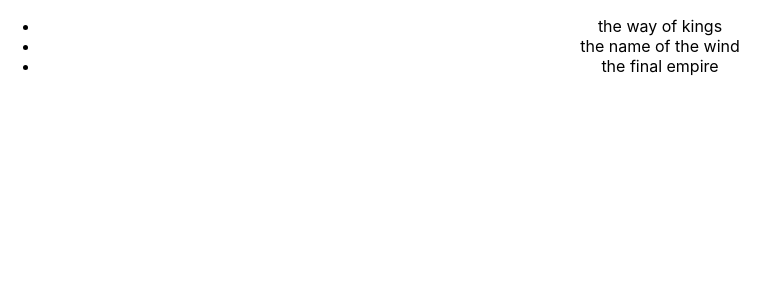
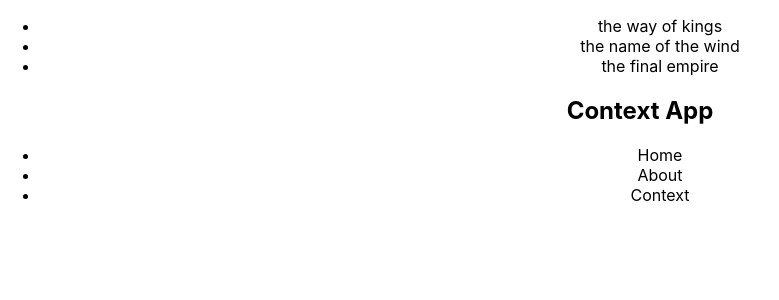
Before and after one commit to JohnKimaiyo/react_vol_9, a React (Create React App) app: page / in a window 1280 px wide. Shown: the top 300 px of the page, without its empty margins (0-779 px from the left). Built offline with nearby package versions, Linux system fonts and the light colour scheme.

Commit message:
navbar component

```diff
--- a/src/App.js
+++ b/src/App.js
@@ -1,11 +1,13 @@
 import React from "react";
 import "./App.css";
 import BookList from "./Component/BookList";
+import Navbar from "./Component/Navbar";
 
 function App() {
   return (
     <div className="App">
       <BookList/>
+      <Navbar/>
     </div>
   );
 }
--- a/src/Component/Navbar.js
+++ b/src/Component/Navbar.js
@@ -0,0 +1,19 @@
+import React, { Component } from "react";
+
+class Navbar extends Component {
+  render() {
+    return (
+      <nav>
+        <h1>Context App</h1>
+        <ul>
+          <li>Home</li>
+          <li>About</li>
+          <li>Context</li>
+        </ul>
+      </nav>
+    );
+  }
+}
+
+
+export default Navbar;
```
